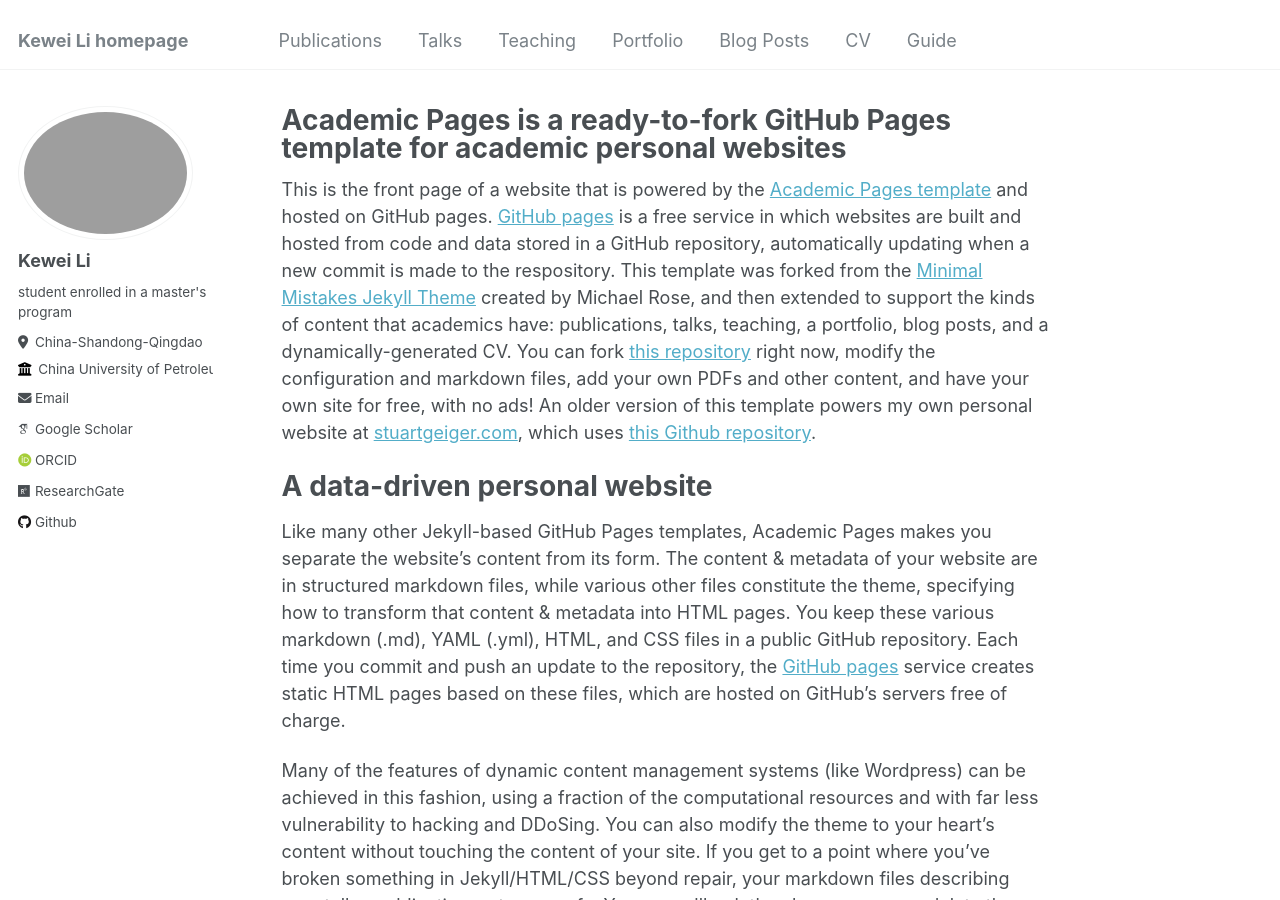
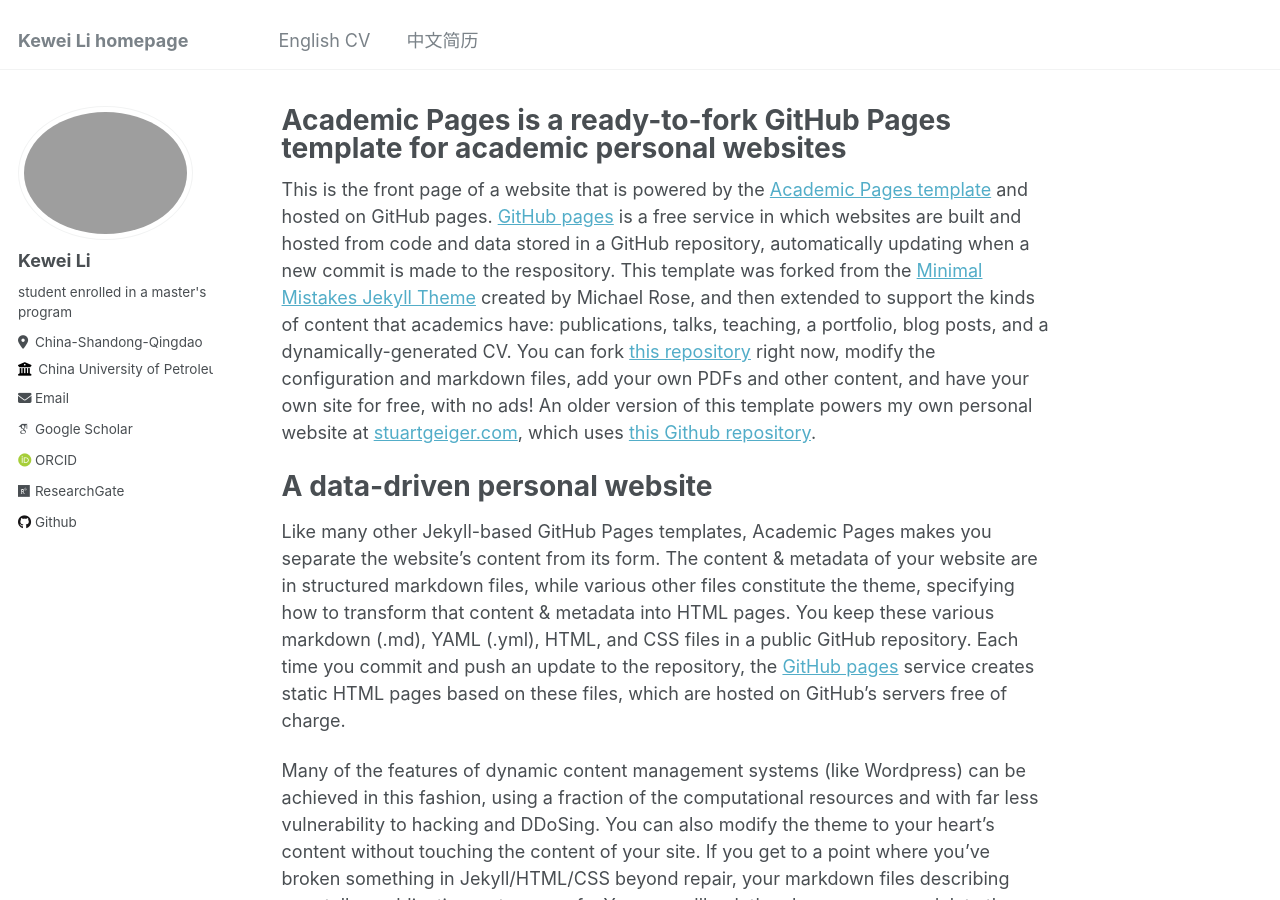
Before and after one commit to TheHangedManC/TheHangedManC-thehangedmanc.github.io, a Jekyll site: the page built from _pages/about.md, in a window 1280 px wide and 900 px high. Built offline with Jekyll 4.4.1, drawn with Linux system fonts in a browser that asks for light colours; some web fonts are replaced.

Commit message:
Update navigation.yml

```diff
--- a/_data/navigation.yml
+++ b/_data/navigation.yml
@@ -1,22 +1,7 @@
 # main links links
 main:
-  - title: "Publications"
-    url: /publications/
+  - title: "English CV"
+    url: /ecv/
 
-  - title: "Talks"
-    url: /talks/
-
-  - title: "Teaching"
-    url: /teaching/
-
-  - title: "Portfolio"
-    url: /portfolio/
-
-  - title: "Blog Posts"
-    url: /year-archive/
-
-  - title: "CV"
-    url: /cv/
-
-  - title: "Guide"
-    url: /markdown/
+  - title: "中文简历"
+    url: /zcv/
```
